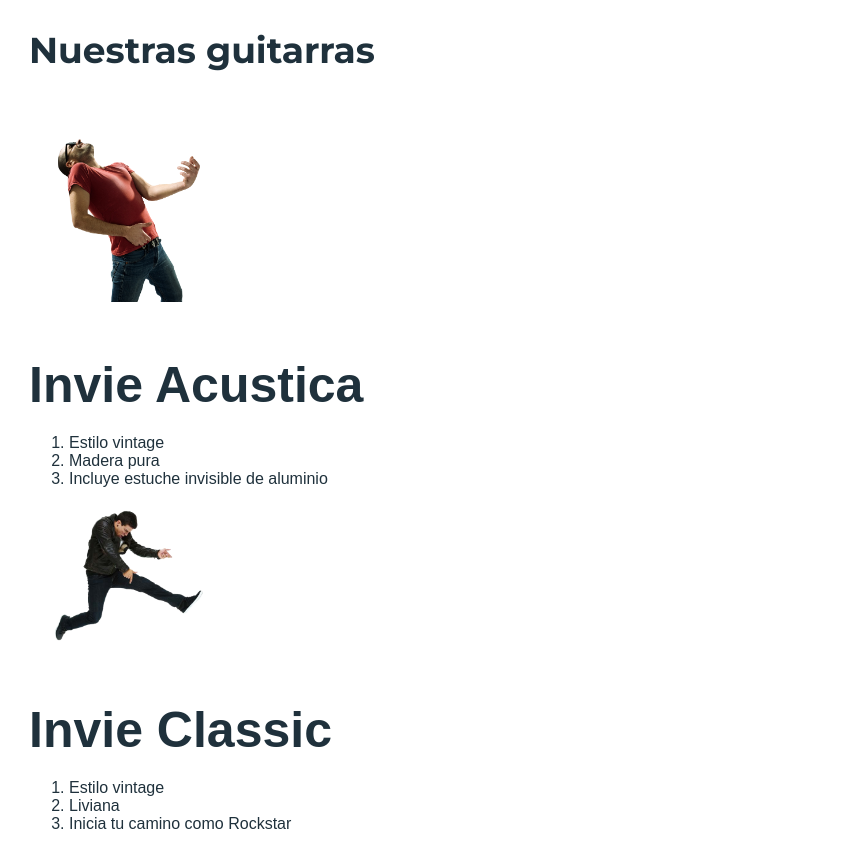
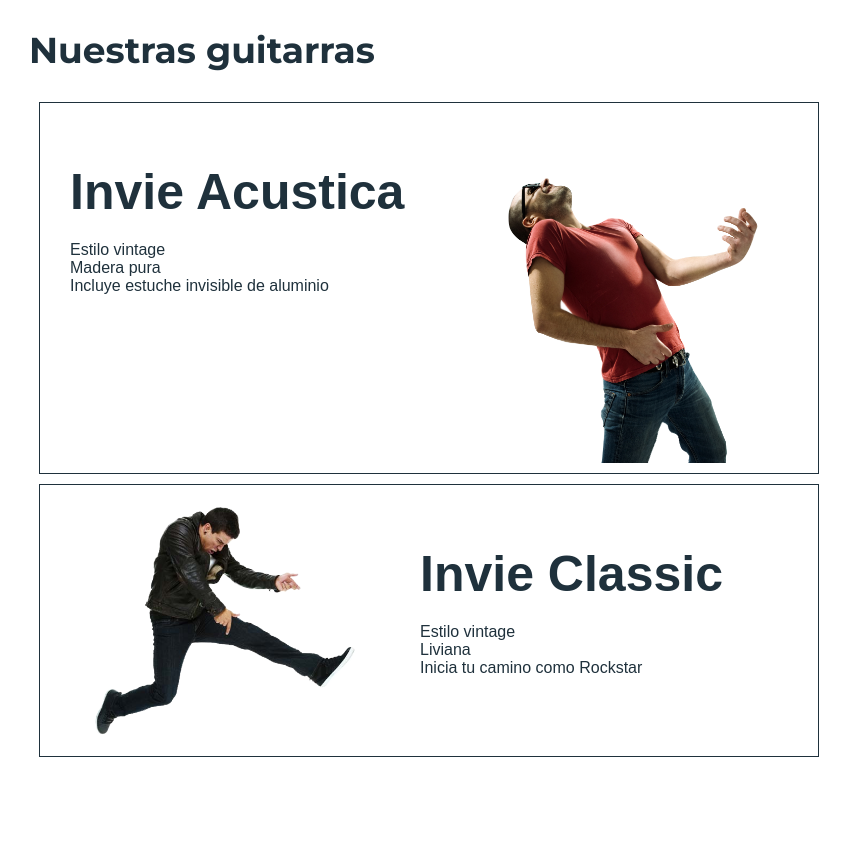
Before and after one commit to EColmenarez/invie-desarrollo, a plain HTML site: page index.html in a window 1280 px wide. Shown: the part 447-1296 px from the top of the page, without its empty margins (211-1061 px from the left). After the commit the page ends 1214 px from the top, so only its background shows below. Drawn offline with Linux system fonts and the light colour scheme; a web font is replaced by a local one.

Commit message:
Flotando elementos

```diff
--- a/css/invie.css
+++ b/css/invie.css
@@ -58,3 +58,31 @@ body {
  width: 800px;
  margin: auto;
 }
+
+.guitarra {
+ padding: 10px;
+ margin: 10px;
+ overflow: hidden;
+ border: 1px solid #1F313C;
+}
+
+.izquierda {
+ float: left;
+}
+
+.derecha {
+ float: right;
+}
+
+.contenedor-guitarra-a {
+ padding-left: 20px;
+}
+
+.contenedor-guitarra-b {
+ margin-left: 370px;
+}
+
+.guitarra ol {
+ padding: 0;
+ list-style-type: none;
+}
--- a/index.html
+++ b/index.html
@@ -33,22 +33,26 @@
   <section id="guitarras" class="guitarras contenedor">
    <h2>Nuestras guitarras</h2>
    <article class="guitarra">
-    <img src="img/invie-acustica.png" alt="Guitarra Invie Acustica" width="200px">
+    <img class="derecha" src="img/invie-acustica.png" alt="Guitarra Invie Acustica" width="350px">
+    <div class="contenedor-guitarra-a">
      <h3 class="subtitulo-b">Invie Acustica</h3>
      <ol>
       <li>Estilo vintage</li>
       <li>Madera pura</li>
       <li>Incluye estuche invisible de aluminio</li>
      </ol>
+    </div>
    </article>
    <article class="guitarra">
-    <img src="img/invie-classic.png" alt="Guitarra Invie Clásica" width="200px">
+    <img class="izquierda" src="img/invie-classic.png" alt="Guitarra Invie Clásica" width="350px">
+    <div class="contenedor-guitarra-b">
      <h3 class="subtitulo-b">Invie Classic</h3>
      <ol>
       <li>Estilo vintage</li>
       <li>Liviana</li>
       <li>Inicia tu camino como Rockstar</li>
      </ol>
+    </div>
    </article>
   </section>
  </body>
```
Lines whose indentation alone changed are shown as unchanged.
